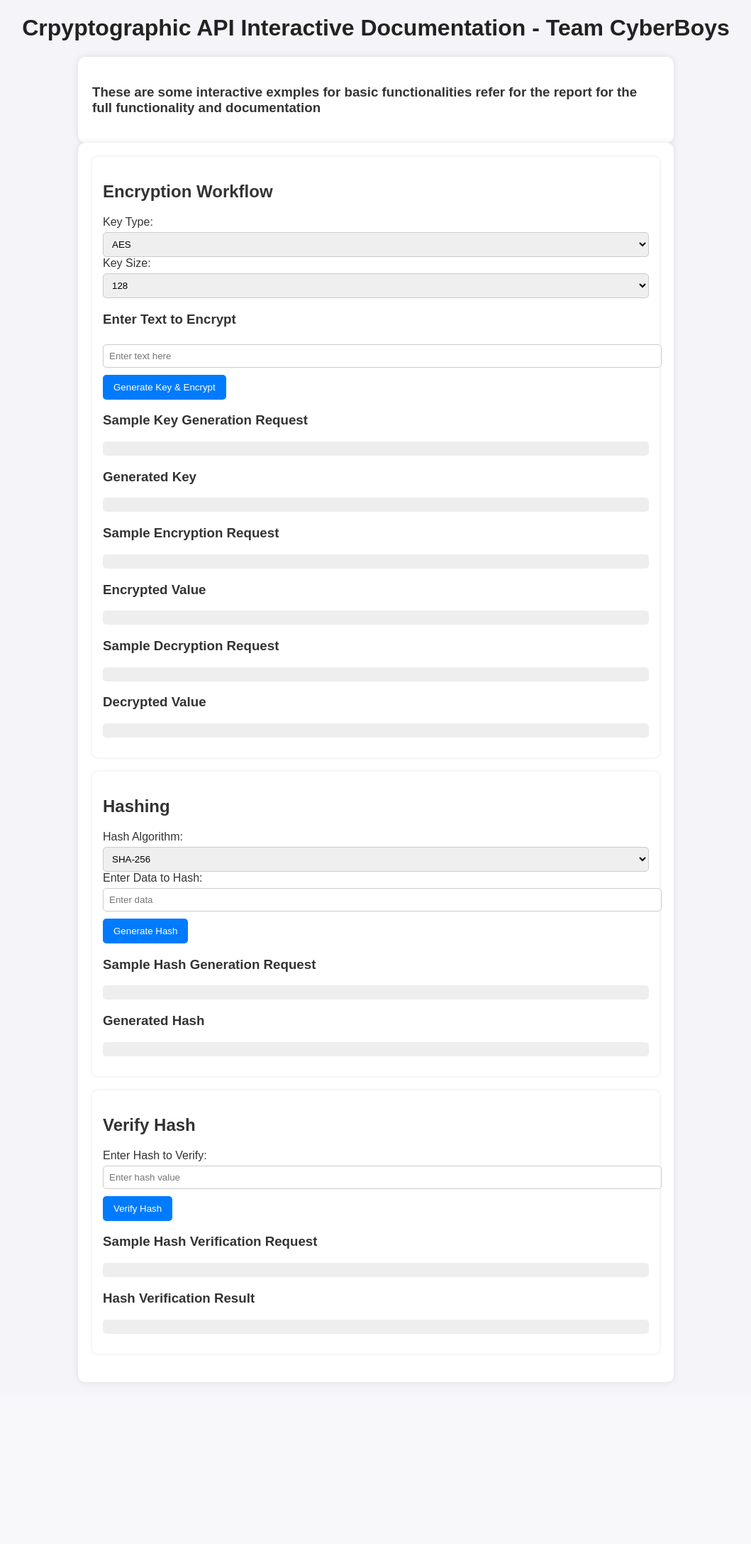
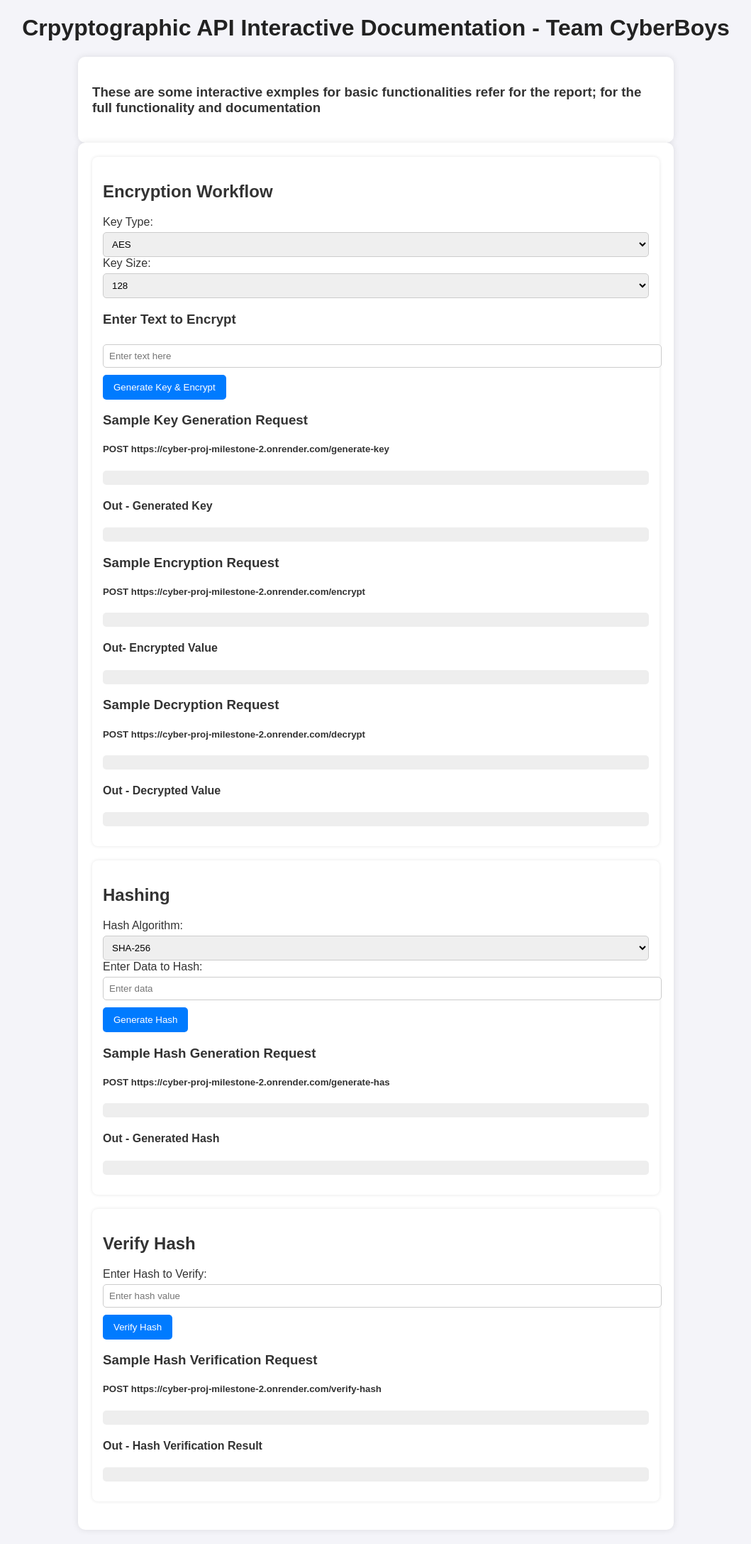
Before and after one commit to HirunaVishwamith/Cyber_Proj_Milestone_2, a Flask app: page / in a window 1280 px wide. Shown: the whole page at 71% size, without its empty margins (110-1169 px from the left). Before the commit the page ends 1949 px from the top, so only its background shows below. Run offline with Flask 3, Linux system fonts and the light colour scheme.

Commit message:
added pasword encryptions

```diff
--- a/app.py
+++ b/app.py
@@ -8,20 +8,19 @@ from cryptography.hazmat.primitives.asymmetric import rsa
 from cryptography.hazmat.primitives import hashes
 from cryptography.hazmat.primitives.asymmetric import padding as asym_padding
 from cryptography.hazmat.backends import default_backend
+import hashlib
 
 app = Flask(__name__)
 
 keys = {}
 users = {}
-
+password="****" # would import this as a environmet secret in production; hardcoded for demo purposes only
 def generate_aes_key(key_size):
-    """Generates a random AES key."""
     if key_size not in (128, 192, 256):
         raise ValueError("Invalid AES key size. Must be 128, 192, or 256.")
     return os.urandom(key_size // 8)
 
 def generate_rsa_key_pair(key_size):
-    """Generates an RSA key pair."""
     private_key = rsa.generate_private_key(
         public_exponent=65537,
         key_size=key_size,
@@ -30,74 +29,61 @@ def generate_rsa_key_pair(key_size):
     public_key = private_key.public_key()
     return private_key, public_key
 
-def serialize_rsa_private_key(private_key):
-    """Serializes an RSA private key to PEM format."""
+def serialize_rsa_private_key(private_key, password):
     pem = private_key.private_bytes(
         encoding=serialization.Encoding.PEM,
         format=serialization.PrivateFormat.PKCS8,
-        encryption_algorithm=serialization.NoEncryption()  # No password for simplicity
+        encryption_algorithm=serialization.BestAvailableEncryption(password.encode('utf-8'))
     )
     return pem
 
 def serialize_rsa_public_key(public_key):
-     """Serializes an RSA public key to PEM format"""
-     pem = public_key.public_bytes(
+    pem = public_key.public_bytes(
         encoding=serialization.Encoding.PEM,
         format=serialization.PublicFormat.SubjectPublicKeyInfo
-     )
-     return pem
+    )
+    return pem
 
-def deserialize_rsa_private_key(pem_data):
-    """Deserializes an RSA private key from PEM format."""
+def deserialize_rsa_private_key(pem_data, password):
     private_key = serialization.load_pem_private_key(
         pem_data,
-        password=None,  # No password used during serialization
+        password=password.encode('utf-8') if password else None,
         backend=default_backend()
     )
     return private_key
 
 def deserialize_rsa_public_key(pem_data):
-    """Deserializes an RSA public key from PEM format"""
     public_key = serialization.load_pem_public_key(
        pem_data,
        backend=default_backend()
     )
     return public_key
 
-
 def aes_encrypt(key, plaintext):
-    """Encrypts plaintext using AES-CBC with PKCS7 padding."""
-    iv = os.urandom(16)  # Generate a random IV for CBC mode
+    iv = os.urandom(16)
     cipher = Cipher(algorithms.AES(key), modes.CBC(iv), backend=default_backend())
     encryptor = cipher.encryptor()
 
-    # PKCS7 Padding
     padder = padding.PKCS7(algorithms.AES.block_size).padder()
     padded_data = padder.update(plaintext.encode('utf-8')) + padder.finalize()
 
     ciphertext = encryptor.update(padded_data) + encryptor.finalize()
-    return base64.b64encode(iv + ciphertext).decode('utf-8')  # added IV for decryption
-
+    return base64.b64encode(iv + ciphertext).decode('utf-8')
 
 def aes_decrypt(key, ciphertext):
-    """Decrypts AES-CBC ciphertext with PKCS7 padding."""
     ciphertext_bytes = base64.b64decode(ciphertext)
-    iv = ciphertext_bytes[:16]  # Extract the IV
+    iv = ciphertext_bytes[:16]
     ciphertext_no_iv = ciphertext_bytes[16:]
 
     cipher = Cipher(algorithms.AES(key), modes.CBC(iv), backend=default_backend())
     decryptor = cipher.decryptor()
     padded_data = decryptor.update(ciphertext_no_iv) + decryptor.finalize()
 
-    # PKCS7 Unpadding
     unpadder = padding.PKCS7(algorithms.AES.block_size).unpadder()
     plaintext = unpadder.update(padded_data) + unpadder.finalize()
     return plaintext.decode('utf-8')
 
-
-
 def rsa_encrypt(public_key, plaintext):
-    """Encrypts plaintext using RSA with OAEP padding."""
     ciphertext = public_key.encrypt(
         plaintext.encode('utf-8'),
         asym_padding.OAEP(
@@ -109,7 +95,6 @@ def rsa_encrypt(public_key, plaintext):
     return base64.b64encode(ciphertext).decode('utf-8')
 
 def rsa_decrypt(private_key, ciphertext):
-    """Decrypts RSA ciphertext with OAEP padding."""
     ciphertext_bytes = base64.b64decode(ciphertext)
     plaintext = private_key.decrypt(
         ciphertext_bytes,
@@ -154,8 +139,6 @@ def verify_hash(data, hash_value, algorithm):
         return False, str(e)  # Handle unsupported algorithms during verification
     except Exception:
         return False, "An error occurred during hash verification"
-
-
 #---------password chain-------------
 def hash_function(data):
     """Returns a SHA-256 hash of the input data."""
@@ -168,8 +151,6 @@ def generate_hash_chain(password, n):
         hashes.append(hash_function(hashes[-1]))
     print(hashes[-1])
     return hashes[::-1]  # Reverse to maintain order
-#-------------------------------------
-
 
 @app.route('/generate-key', methods=['POST'])
 def generate_key():
@@ -193,7 +174,7 @@ def generate_key():
 
         elif key_type.upper() == 'RSA':
              private_key, public_key = generate_rsa_key_pair(key_size)
-             private_pem = serialize_rsa_private_key(private_key)
+             private_pem = serialize_rsa_private_key(private_key,password)
              public_pem = serialize_rsa_public_key(public_key)
              keys[key_id] = {'private_key': private_pem, 'public_key': public_pem,  'type': 'RSA'}
              #Return only publick key to user
@@ -209,7 +190,7 @@ def generate_key():
     except Exception as e:
         return jsonify({'error': 'An unexpected error occurred: ' + str(e)}), 500
 
-
+#-------------------------------------
 @app.route('/encrypt', methods=['POST'])
 def encrypt():
     """Encrypts a message."""
@@ -261,7 +242,7 @@ def decrypt():
         if algorithm.upper() == 'AES' and key_data['type'] == 'AES':
             plaintext = aes_decrypt(key_data['key'], ciphertext)
         elif algorithm.upper() == 'RSA' and key_data['type'] == 'RSA':
-            private_key = deserialize_rsa_private_key(key_data.get('private_key'))
+            private_key = deserialize_rsa_private_key(key_data.get('private_key'),password)
             plaintext = rsa_decrypt(private_key, ciphertext)
         else:
             return jsonify({'error': 'Invalid algorithm or key type mismatch'}), 400
--- a/requirements.txt
+++ b/requirements.txt
@@ -3,3 +3,4 @@ requests
 jsonify
 cryptography
 Gunicorn
+hashlib
--- a/templates/index.html
+++ b/templates/index.html
@@ -135,7 +135,7 @@
 <body>
     <h1>Crpyptographic API Interactive Documentation - Team CyberBoys</h1>
     <div class="container">
-        <h3> These are some interactive exmples for basic functionalities refer for the report for the full functionality and documentation</h4>
+        <h3> These are some interactive exmples for basic functionalities refer for the report; for the full functionality and documentation</h4>
     </div>
     <div class="container">
 
@@ -162,18 +162,21 @@
             <button onclick="handleEncryption()">Generate Key & Encrypt</button>
 
             <h3>Sample Key Generation Request</h3>
+            <h5>POST  https://cyber-proj-milestone-2.onrender.com/generate-key</h5>
             <pre id="keyRequest"></pre>
-            <h3>Generated Key</h3>
+            <h4>Out - Generated Key</h4>
             <pre id="generatedKey"></pre>
 
             <h3>Sample Encryption Request</h3>
+            <h5>POST  https://cyber-proj-milestone-2.onrender.com/encrypt</h5>
             <pre id="encryptRequest"></pre>
-            <h3>Encrypted Value</h3>
+            <h4>Out- Encrypted Value</h4>
             <pre id="encryptedValue"></pre>
 
             <h3>Sample Decryption Request</h3>
+            <h5>POST  https://cyber-proj-milestone-2.onrender.com/decrypt</h5>
             <pre id="decryptRequest"></pre>
-            <h3>Decrypted Value</h3>
+            <h4>Out - Decrypted Value</h4>
             <pre id="decryptedValue"></pre>
         </div>
 
@@ -195,8 +198,9 @@
             <button onclick="generateHash()">Generate Hash</button>
 
             <h3>Sample Hash Generation Request</h3>
+            <h5>POST  https://cyber-proj-milestone-2.onrender.com/generate-has</h5>
             <pre id="hashRequest"></pre>
-            <h3>Generated Hash</h3>
+            <h4>Out - Generated Hash</h4>
             <pre id="hashValue"></pre>
         </div>
 
@@ -207,8 +211,9 @@
             <button onclick="verifyHash()">Verify Hash</button>
 
             <h3>Sample Hash Verification Request</h3>
+            <h5>POST  https://cyber-proj-milestone-2.onrender.com/verify-hash</h5>
             <pre id="hashVerifyRequest"></pre>
-            <h3>Hash Verification Result</h3>
+            <h4>Out - Hash Verification Result</h4>
             <pre id="hashVerification"></pre>
         </div>
     </div>
```
